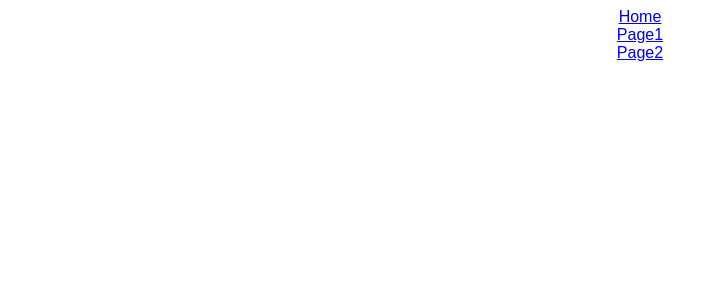
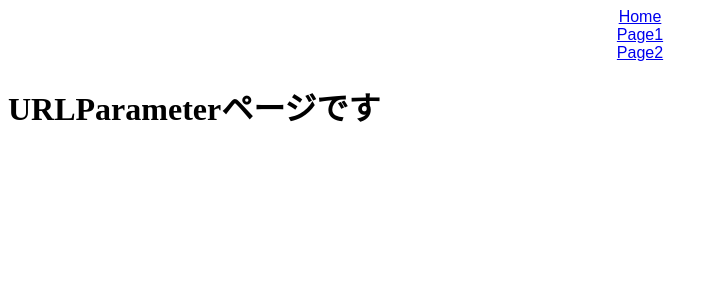
Before and after one commit to yoshimai/React-router, a React (Create React App) app: page /page2/100 in a window 1280 px wide. Before the commit this address had no page. Shown: the top 300 px of the page, without its empty margins (0-718 px from the left). Built offline with nearby package versions, Linux system fonts and the light colour scheme.

Commit message:
page2Urlparameter追加

```diff
--- a/src/App.js
+++ b/src/App.js
@@ -1,10 +1,5 @@
-import { BrowserRouter, Link, Routes, Route } from "react-router-dom";
-
-import { Home } from "./Home";
-import { Page1 } from "./Page1";
-import { Page2 } from "./Page2";
-import { Page1DetailA } from "./Page1DetailA";
-import { Page1DetailB } from "./Page1DetailB";
+import { BrowserRouter, Link } from "react-router-dom";
+import { Router } from "./router/Router";
 import "./styles.css";
 
 export default function App() {
@@ -17,15 +12,7 @@ export default function App() {
         <br />
         <Link to="/page2">Page2</Link>
       </div>
-      <Routes>
-        <Route path="/" element={<Home />} />
-        <Route path="page1">
-          <Route path="/page1" element={<Page1 />} />
-          <Route path="detailA" element={<Page1DetailA />} />
-          <Route path="detailB" element={<Page1DetailB />} />
-        </Route>
-        <Route path="/page2" element={<Page2 />} />
-      </Routes>
+      <Router />
     </BrowserRouter>
   );
 }
--- a/src/Page2.jsx
+++ b/src/Page2.jsx
@@ -1,7 +1,10 @@
+import { Link } from "react-router-dom";
+
 export const Page2 = () => {
   return (
     <div>
       <h1>Page2ページです</h1>
+      <Link to="/page2/100">URL Parameter</Link>
     </div>
   );
 };
--- /dev/null
+++ b/src/UrlParameter.jsx
@@ -0,0 +1,10 @@
+import { useParams } from "react-router-dom";
+
+export const UrlParameter = () => {
+  // const { id } = useParams();
+  return (
+    <div>
+      <h1>URLParameterページです</h1>
+    </div>
+  );
+};
--- /dev/null
+++ b/src/router/Router.jsx
@@ -0,0 +1,24 @@
+import { Routes, Route, Link } from "react-router-dom";
+import { Home } from "../Home";
+import { Page1 } from "../Page1";
+import { Page2 } from "../Page2";
+import { Page1DetailA } from "../Page1DetailA";
+import { Page1DetailB } from "../Page1DetailB";
+import { UrlParameter } from "../UrlParameter";
+
+export const Router = () => {
+  return (
+    <Routes>
+      <Route path="/" element={<Home />} />
+      <Route path="page1">
+        <Route path="/page1" element={<Page1 />} />
+        <Route path="detailA" element={<Page1DetailA />} />
+        <Route path="detailB" element={<Page1DetailB />} />
+      </Route>
+      <Route path="page2">
+        <Route path="/page2" element={<Page2 />} />
+        <Route path=":id" element={<UrlParameter />} />
+      </Route>
+    </Routes>
+  );
+};
```
